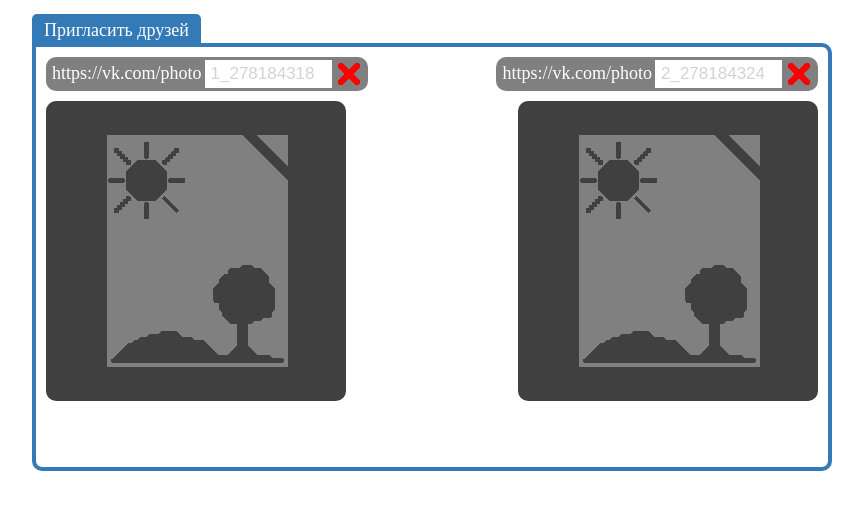
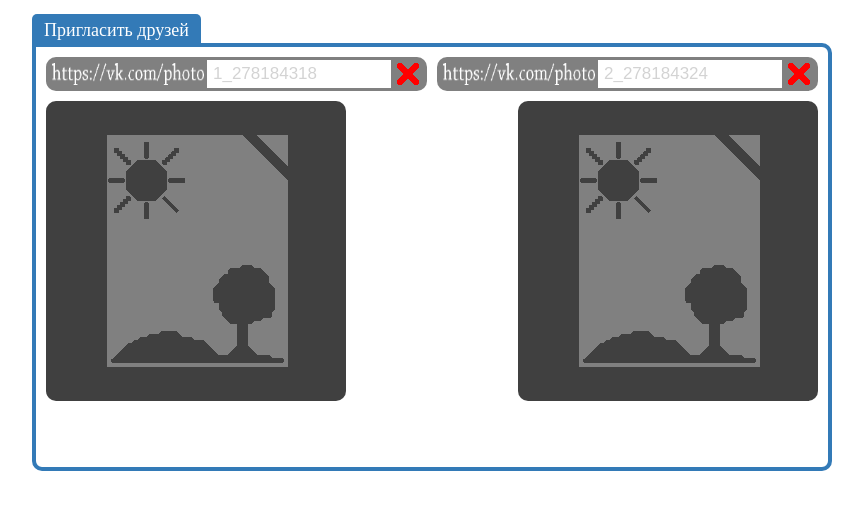
Before and after one commit to Smurfik997/smurfik997.github.io, a PHP site: page / in a window 1280 px wide. Shown: the top 510 px of the page, without its empty margins (208-1071 px from the left). Run offline with PHP 8.4, Linux system fonts and the light colour scheme; some libraries are stand-ins or nearby versions.

Commit message:
modified:   css/style.css 	new file:   images/text.png 	modified:   index.html

```diff
--- a/css/style.css
+++ b/css/style.css
@@ -45,9 +45,8 @@ a
     border: 0px solid gray;
     border-top-left-radius: 10px;
     border-bottom-left-radius: 10px;
-    color: white;
     background-color: gray;
-    font-size: 18px;
+    text-align: left;
     padding: 6px 0px 6px 6px;
     height: 22px;
     float: left;
@@ -75,5 +74,5 @@ input
     font-size: 17px;
     padding: 6px;
     height: 34px;
-    width: 133px;
+    width: 190px;
 }
--- a/index.html
+++ b/index.html
@@ -14,12 +14,12 @@
                 <a onClick="invite()" class="button">Пригласить друзей</a><br>
                 <div class="block_content" style="margin-top: 2px">
                     <div id="photo1" style="float: left;">
-                        <a class="link">https://vk.com/photo</a>
+                        <a class="link"><img src="images/text.png" width="152px" height="22px"></img></a>
                         <input id="photo1_url" onkeyup="check1()" style="color: lightgray;" value="1_278184318" onblur="if(this.value==''){this.value='1_278184318';this.style.color ='lightgray';}" onfocus="if(this.value=='1_278184318'){this.value='';this.style.color = 'gray'}"></input>
                         <div class="link_end"><img src="images/fail.png" width="22px" height="22px" id="checked1"></img></div>
                     </div>
                     <div id="photo2" style="float: right;">
-                        <div class="link">https://vk.com/photo</div>
+                        <div class="link"><img src="images/text.png" width="152px" height="22px"></img></div>
                         <input id="photo2_url" onkeyup="check2()" style="color: lightgray;" value="2_278184324" onblur="if(this.value==''){this.value='2_278184324';this.style.color ='lightgray';}" onfocus="if(this.value=='2_278184324'){this.value='';this.style.color = 'gray'}"></input>
                         <div class="link_end"><img src="images/fail.png" width="22px" height="22px" id="checked2"></img></div>
                     </div>
```
Also changed, not shown: images/text.png (added).
